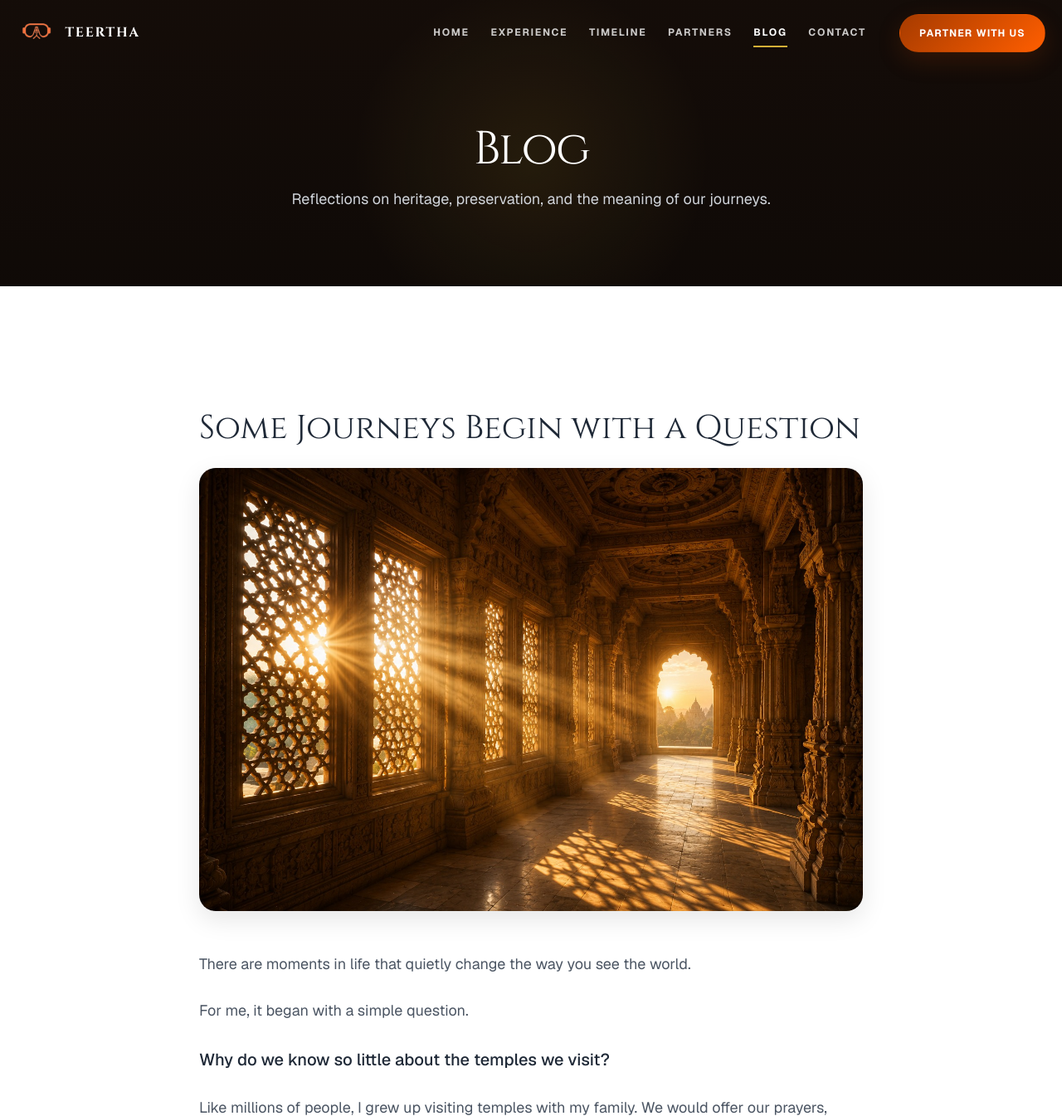
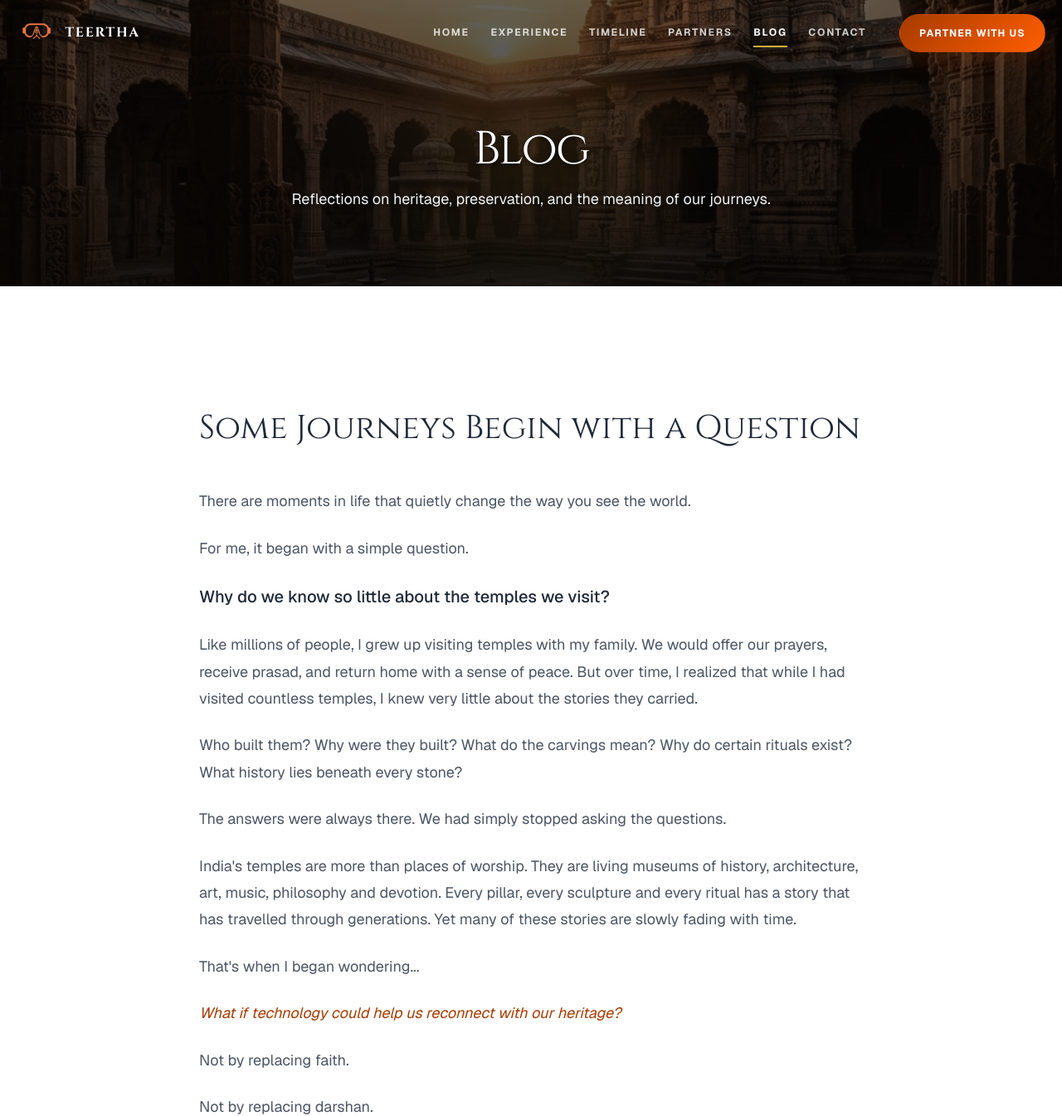
Before and after one commit to Hyper-A171/TEERTHA, a PHP site: page /blog.php in a window 1280 px wide. Shown: the top 1345 px of the page at 83% size. Run offline with PHP 8.4, Linux system fonts and the light colour scheme.

Commit message:
feat: update blog page hero with new imagery and adjust image sizing and styling

```diff
--- a/blog.php
+++ b/blog.php
@@ -9,10 +9,12 @@ require __DIR__ . '/includes/page-header.php';
 ?>
 
 <main id="main-content">
-    <section class="page-hero" style="min-height: 40vh; display: flex; align-items: center; justify-content: center; background: #1b100a; color: white;">
-        <div class="container" style="text-align: center;">
+    <section class="page-hero" style="min-height: 40vh; display: flex; align-items: center; justify-content: center; background-image: url('assets/images/temple-blog-hero.jpg'); background-size: cover; background-position: center; position: relative; color: white;">
+        <div style="position: absolute; top: 0; left: 0; right: 0; bottom: 0; background: rgba(0,0,0,0.3);"></div>
+        <div class="container" style="text-align: center; position: relative; z-index: 1; text-shadow: 0 2px 4px rgba(0,0,0,0.5);">
+
             <h1 style="font-family: 'Cinzel', serif; font-size: clamp(2rem, 5vw, 3.5rem); margin-bottom: 1rem;">Blog</h1>
-            <p style="color: #d1d5db; max-width: 600px; margin: 0 auto; font-size: 1.125rem;">Reflections on heritage, preservation, and the meaning of our journeys.</p>
+            <p style="color: #f3f4f6; max-width: 600px; margin: 0 auto; font-size: 1.125rem;">Reflections on heritage, preservation, and the meaning of our journeys.</p>
         </div>
     </section>
 
@@ -21,7 +23,6 @@ require __DIR__ . '/includes/page-header.php';
             <article>
                 <div style="margin-bottom: 3rem;">
                     <h2 style="font-family: 'Cinzel', serif; font-size: 2.5rem; color: #1f2937; margin-bottom: 1.5rem; line-height: 1.2;">Some Journeys Begin with a Question</h2>
-                    <img src="assets/images/temple-corridor.jpg" alt="Temple Corridor" style="width: 100%; border-radius: 20px; box-shadow: 0 10px 30px rgba(0,0,0,0.1); margin-bottom: 2rem;">
                 </div>
 
                 <div style="font-size: 1.125rem; line-height: 1.8; color: #4b5563;">
@@ -64,7 +65,7 @@ require __DIR__ . '/includes/page-header.php';
                     <p style="margin-bottom: 2.5rem;">And every story deserves to be experienced.</p>
 
                     <div style="margin-bottom: 2rem;">
-                        <img src="assets/images/sign.png" alt="Viral Jain Signature" style="height: 70px; object-fit: contain;">
+                        <img src="assets/images/sign.png" alt="Viral Jain Signature" style="height: 200px; object-fit: contain;">
                     </div>
 
                     <div style="border-top: 1px solid #e5e7eb; padding-top: 2rem; margin-top: 3rem; display: flex; align-items: center; gap: 1.25rem;">
```
Also changed, not shown: assets/images/founder.jpg, assets/images/temple-blog-hero.jpg (added).
